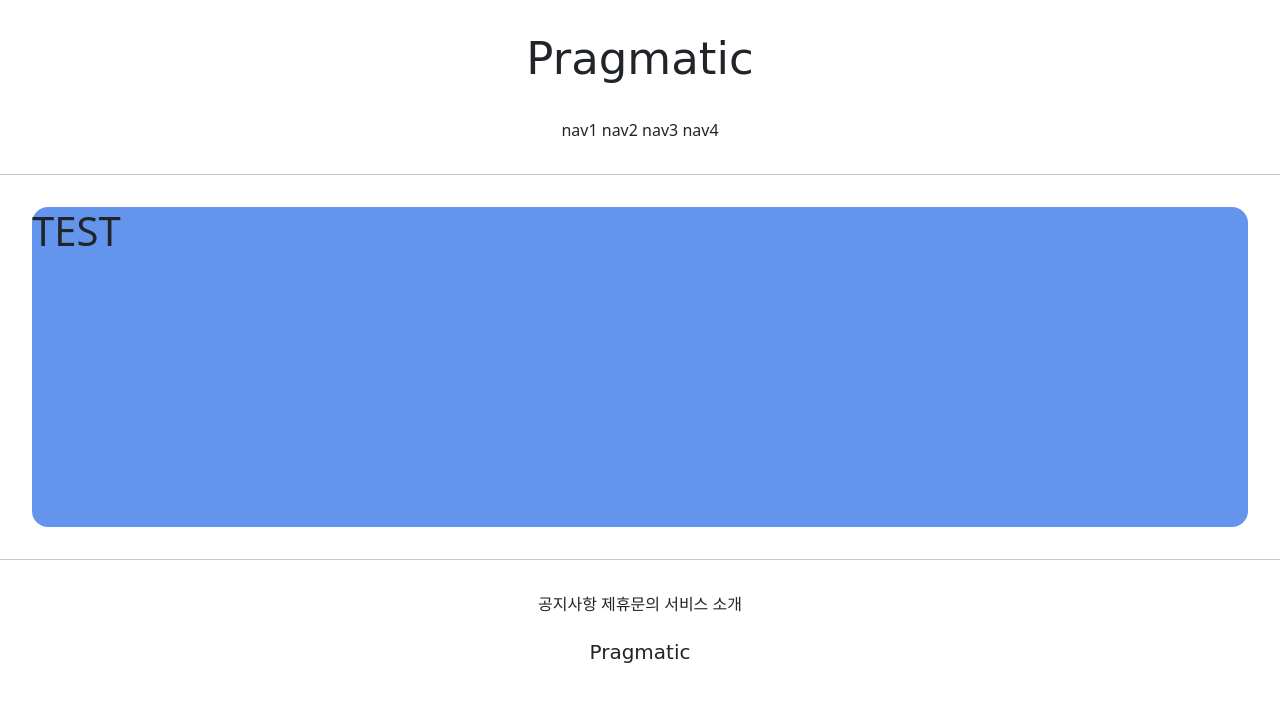
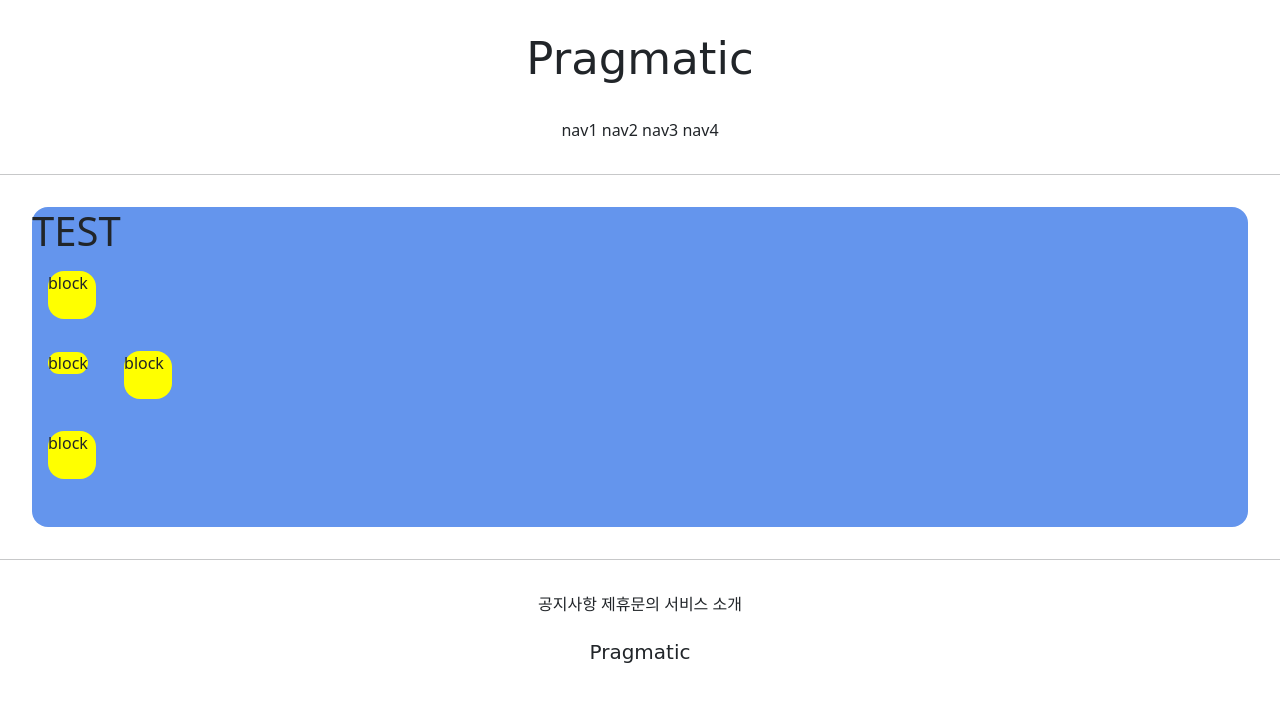
Before and after one commit to Wo-ong/Woong_Appaplication_2, a Django app: page /accounts/hello_world/ in a window 1280 px wide. Shown: the top 702 px of the page. Run offline with Django 3.2, Linux system fonts and the light colour scheme; parts of the project's set-up code (start-up, migrations or seed data) failed here and were passed over; some web fonts are replaced.

Commit message:
7/6 Woong commit 3

```diff
--- a/accountapp/templates/accountapp/hello_world.html
+++ b/accountapp/templates/accountapp/hello_world.html
@@ -2,8 +2,27 @@
 
 {% block content %}
 
+<style>
+
+.testing{
+    background-color: yellow;
+    margin : 1rem;
+    height : 48px;    {# 1rem = 16px #}
+    width : 48px;
+    border-radius: 1rem;
+}
+
+</style>
+
 <div style="height : 20rem; background-color: cornflowerblue; margin: 2rem; border-radius: 1rem;">
 <h1>TEST</h1>
+
+<div class = "testing" style = "display: block">block</div>
+<div class = "testing" style = "display: inline">block</div>
+<div class = "testing" style = "display: inline-block">block</div>
+<div class = "testing" style = "display: none">block</div>
+<div class = "testing">block</div>
+
 </div>
 
 {% endblock %}
```
